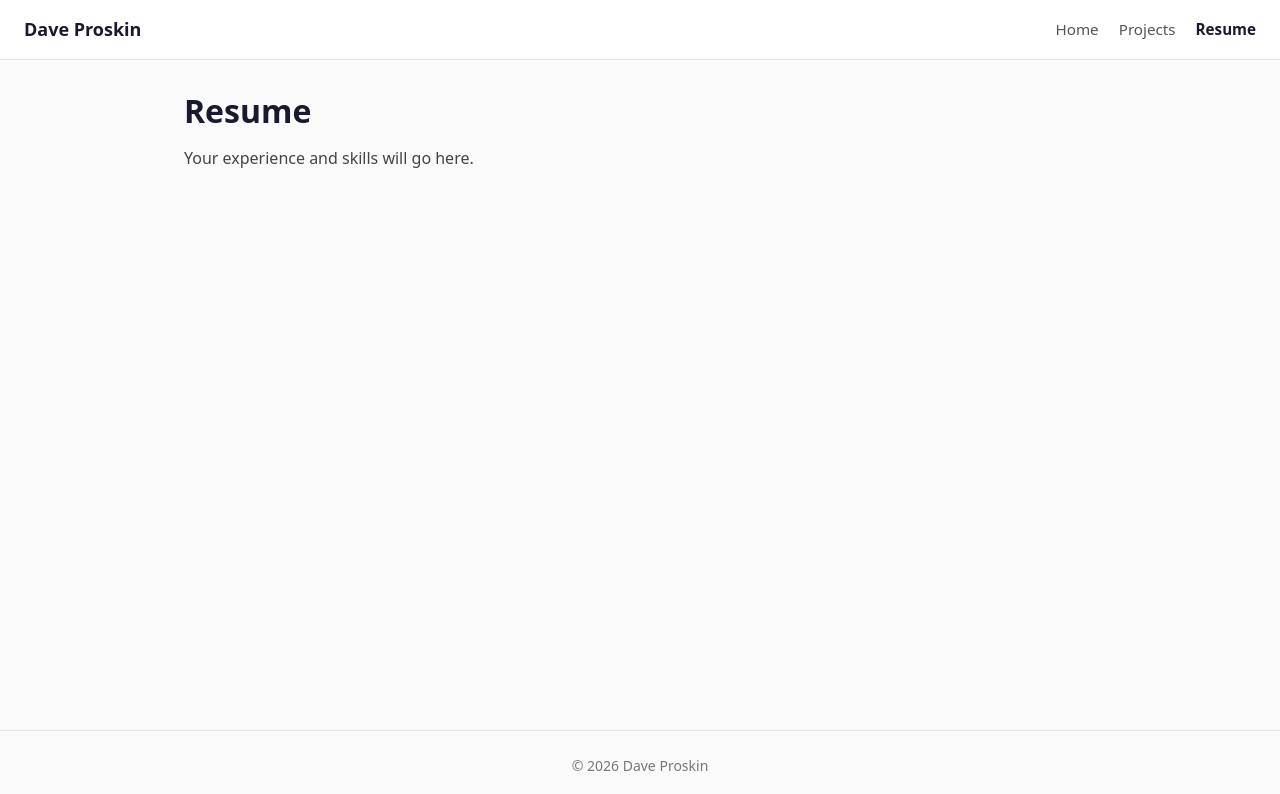
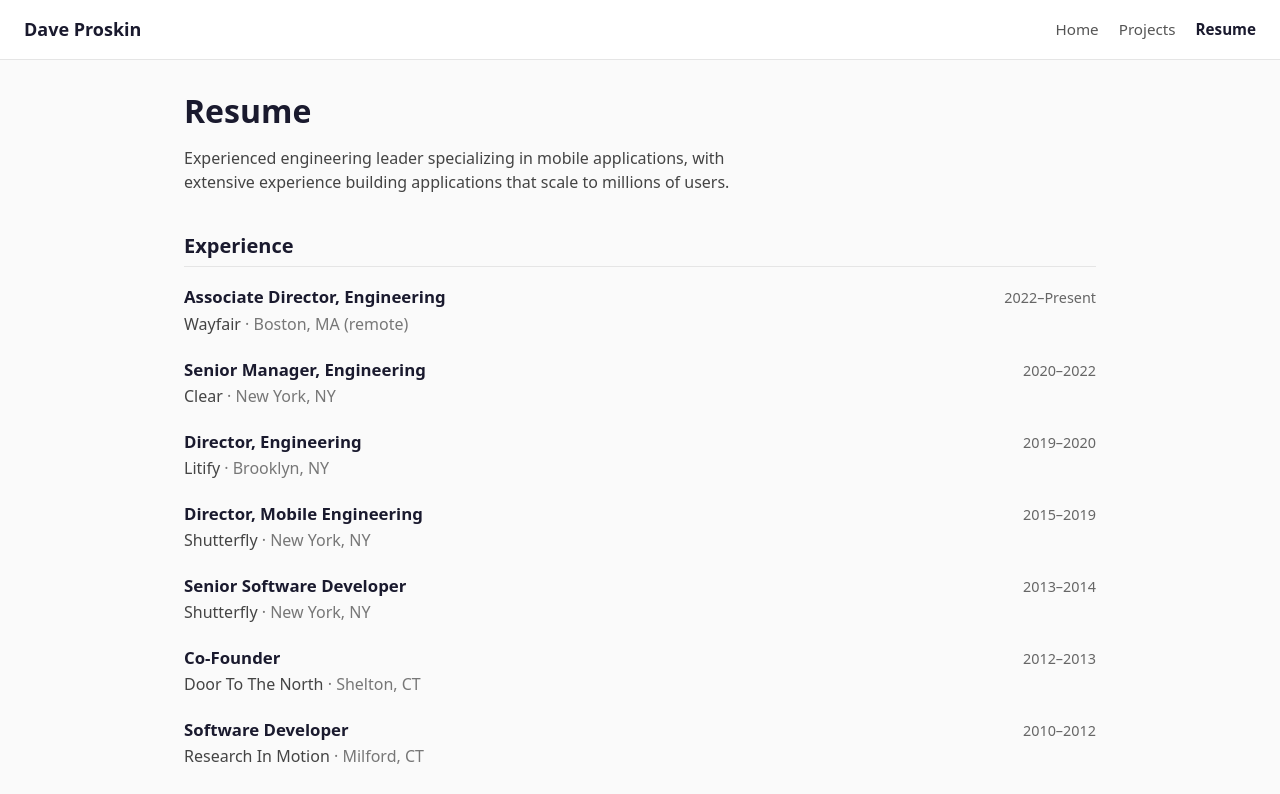
Before and after one commit to proskd/daveproskinsite, a React (Vite) app: page /resume in a window 1280 px wide. Shown: the top 794 px of the page. Built offline with nearby package versions, Linux system fonts and the light colour scheme.

Commit message:
updates for some content

```diff
--- /dev/null
+++ b/src/data/projects.ts
@@ -0,0 +1,32 @@
+export type ProjectEntry = {
+  id: string
+  name: string
+  description: string
+  technologies: string[]
+  image: string
+  imageAlt: string
+  links: {
+    label: string
+    href: string
+    external?: boolean
+  }[]
+}
+
+export const projects: ProjectEntry[] = [
+  {
+    id: 'dominion-setup-assistant',
+    name: 'Dominion Setup Assistant',
+    description:
+      'An iPhone app that helps players set up a game of Dominion. Choose which expansions you own, and the app picks a random kingdom card lineup for your next game. Designed, built, illustrated, and tested solo.',
+    technologies: ['iOS', 'Objective-C', 'Swift'],
+    image: '/projects/dominion-setup-assistant-icon.png',
+    imageAlt: 'Dominion Setup Assistant app icon',
+    links: [
+      {
+        label: 'View on the App Store',
+        href: 'https://apps.apple.com/us/app/dominion-setup-assistant/id593609262',
+        external: true,
+      },
+    ],
+  },
+]
--- /dev/null
+++ b/src/data/resume.ts
@@ -0,0 +1,66 @@
+export type ExperienceEntry = {
+  title: string
+  company: string
+  location: string
+  dates: string
+}
+
+export const summary =
+  'Experienced engineering leader specializing in mobile applications, with extensive experience building applications that scale to millions of users.'
+
+export const experience: ExperienceEntry[] = [
+  {
+    title: 'Associate Director, Engineering',
+    company: 'Wayfair',
+    location: 'Boston, MA (remote)',
+    dates: '2022–Present',
+  },
+  {
+    title: 'Senior Manager, Engineering',
+    company: 'Clear',
+    location: 'New York, NY',
+    dates: '2020–2022',
+  },
+  {
+    title: 'Director, Engineering',
+    company: 'Litify',
+    location: 'Brooklyn, NY',
+    dates: '2019–2020',
+  },
+  {
+    title: 'Director, Mobile Engineering',
+    company: 'Shutterfly',
+    location: 'New York, NY',
+    dates: '2015–2019',
+  },
+  {
+    title: 'Senior Software Developer',
+    company: 'Shutterfly',
+    location: 'New York, NY',
+    dates: '2013–2014',
+  },
+  {
+    title: 'Co-Founder',
+    company: 'Door To The North',
+    location: 'Shelton, CT',
+    dates: '2012–2013',
+  },
+  {
+    title: 'Software Developer',
+    company: 'Research In Motion',
+    location: 'Milford, CT',
+    dates: '2010–2012',
+  },
+  {
+    title: 'Software Developer',
+    company: 'DataViz',
+    location: 'Milford, CT',
+    dates: '2009–2010',
+  },
+  {
+    title: 'Software Developer',
+    company: 'Ai Squared',
+    location: 'Manchester Center, VT',
+    dates: '2005–2009',
+  },
+]
--- /dev/null
+++ b/src/pages/Projects.css
@@ -0,0 +1,91 @@
+.projects__header {
+  margin-bottom: 2rem;
+}
+
+.projects__intro {
+  color: #444;
+  max-width: 65ch;
+  margin-bottom: 0;
+}
+
+.projects__list {
+  list-style: none;
+  margin: 0;
+  padding: 0;
+  display: flex;
+  flex-direction: column;
+  gap: 1.5rem;
+}
+
+.project-card {
+  display: flex;
+  gap: 1.5rem;
+  padding: 1.5rem;
+  border: 1px solid #e5e5e5;
+  border-radius: 12px;
+  background: #fff;
+}
+
+.project-card__image {
+  flex-shrink: 0;
+  width: 120px;
+  height: 120px;
+  border-radius: 22%;
+  object-fit: cover;
+}
+
+.project-card__content {
+  min-width: 0;
+}
+
+.project-card__title {
+  font-size: 1.25rem;
+  margin-bottom: 0.5rem;
+}
+
+.project-card__description {
+  color: #444;
+  margin-bottom: 1rem;
+}
+
+.project-card__tech {
+  display: flex;
+  flex-wrap: wrap;
+  gap: 0.5rem;
+  list-style: none;
+  margin: 0 0 1rem;
+  padding: 0;
+}
+
+.project-card__tech li {
+  font-size: 0.8rem;
+  padding: 0.2rem 0.6rem;
+  border-radius: 999px;
+  background: #f0f0f5;
+  color: #444;
+}
+
+.project-card__links {
+  display: flex;
+  flex-wrap: wrap;
+  gap: 0.75rem;
+}
+
+.project-card__link {
+  font-size: 0.95rem;
+  font-weight: 500;
+  color: #1a1a2e;
+  text-decoration: underline;
+  text-underline-offset: 2px;
+}
+
+.project-card__link:hover {
+  opacity: 0.75;
+}
+
+@media (max-width: 600px) {
+  .project-card {
+    flex-direction: column;
+    align-items: flex-start;
+  }
+}
--- a/src/pages/Projects.tsx
+++ b/src/pages/Projects.tsx
@@ -1,10 +1,52 @@
-import './Page.css'
+import { projects } from '../data/projects'
+import './Projects.css'
 
 function Projects() {
   return (
-    <section className="page">
-      <h1>Projects</h1>
-      <p>Your project showcase will go here.</p>
+    <section className="page projects">
+      <header className="projects__header">
+        <h1>Projects</h1>
+        <p className="projects__intro">
+          Personal apps and side projects I&apos;ve designed and built.
+        </p>
+      </header>
+
+      <ul className="projects__list">
+        {projects.map((project) => (
+          <li key={project.id} className="project-card">
+            <img
+              className="project-card__image"
+              src={project.image}
+              alt={project.imageAlt}
+              width={120}
+              height={120}
+            />
+            <div className="project-card__content">
+              <h2 className="project-card__title">{project.name}</h2>
+              <p className="project-card__description">{project.description}</p>
+              <ul className="project-card__tech" aria-label="Technologies used">
+                {project.technologies.map((tech) => (
+                  <li key={tech}>{tech}</li>
+                ))}
+              </ul>
+              <div className="project-card__links">
+                {project.links.map((link) => (
+                  <a
+                    key={link.href}
+                    href={link.href}
+                    className="project-card__link"
+                    {...(link.external
+                      ? { target: '_blank', rel: 'noopener noreferrer' }
+                      : {})}
+                  >
+                    {link.label}
+                  </a>
+                ))}
+              </div>
+            </div>
+          </li>
+        ))}
+      </ul>
     </section>
   )
 }
--- /dev/null
+++ b/src/pages/Resume.css
@@ -0,0 +1,71 @@
+.resume__header {
+  margin-bottom: 2.5rem;
+}
+
+.resume__summary {
+  color: #444;
+  max-width: 65ch;
+  margin-bottom: 0;
+}
+
+.resume__section {
+  margin-bottom: 2.5rem;
+}
+
+.resume__section h2 {
+  font-size: 1.25rem;
+  margin-bottom: 1.25rem;
+  padding-bottom: 0.5rem;
+  border-bottom: 1px solid #e5e5e5;
+}
+
+.resume__experience-list {
+  list-style: none;
+  margin: 0;
+  padding: 0;
+  display: flex;
+  flex-direction: column;
+  gap: 1.5rem;
+}
+
+.resume__experience-item {
+  display: flex;
+  justify-content: space-between;
+  align-items: flex-start;
+  gap: 1.5rem;
+}
+
+.resume__job-title {
+  font-size: 1.05rem;
+  font-weight: 600;
+  margin-bottom: 0.25rem;
+}
+
+.resume__company {
+  margin: 0;
+  color: #555;
+}
+
+.resume__location {
+  color: #777;
+}
+
+.resume__dates {
+  flex-shrink: 0;
+  color: #666;
+  font-size: 0.9rem;
+  white-space: nowrap;
+}
+
+.resume__placeholder {
+  color: #777;
+  font-style: italic;
+  margin: 0;
+}
+
+@media (max-width: 600px) {
+  .resume__experience-item {
+    flex-direction: column;
+    gap: 0.35rem;
+  }
+}
--- a/src/pages/Resume.tsx
+++ b/src/pages/Resume.tsx
@@ -1,10 +1,40 @@
-import './Page.css'
+import { experience, summary } from '../data/resume'
+import './Resume.css'
 
 function Resume() {
   return (
-    <section className="page">
-      <h1>Resume</h1>
-      <p>Your experience and skills will go here.</p>
+    <section className="page resume">
+      <header className="resume__header">
+        <h1>Resume</h1>
+        <p className="resume__summary">{summary}</p>
+      </header>
+
+      <section className="resume__section" aria-labelledby="experience-heading">
+        <h2 id="experience-heading">Experience</h2>
+        <ol className="resume__experience-list">
+          {experience.map((job) => (
+            <li key={`${job.company}-${job.dates}`} className="resume__experience-item">
+              <div className="resume__experience-main">
+                <h3 className="resume__job-title">{job.title}</h3>
+                <p className="resume__company">
+                  {job.company}
+                  <span className="resume__location"> · {job.location}</span>
+                </p>
+              </div>
+              <time className="resume__dates" dateTime={job.dates}>
+                {job.dates}
+              </time>
+            </li>
+          ))}
+        </ol>
+      </section>
+
+      <section className="resume__section" aria-labelledby="interests-heading">
+        <h2 id="interests-heading">Hobbies &amp; Interests</h2>
+        <p className="resume__placeholder">
+          Coming soon — board games, outdoor activities, and more.
+        </p>
+      </section>
     </section>
   )
 }
```
Also changed, not shown: public/projects/dominion-setup-assistant-icon.png (added).
